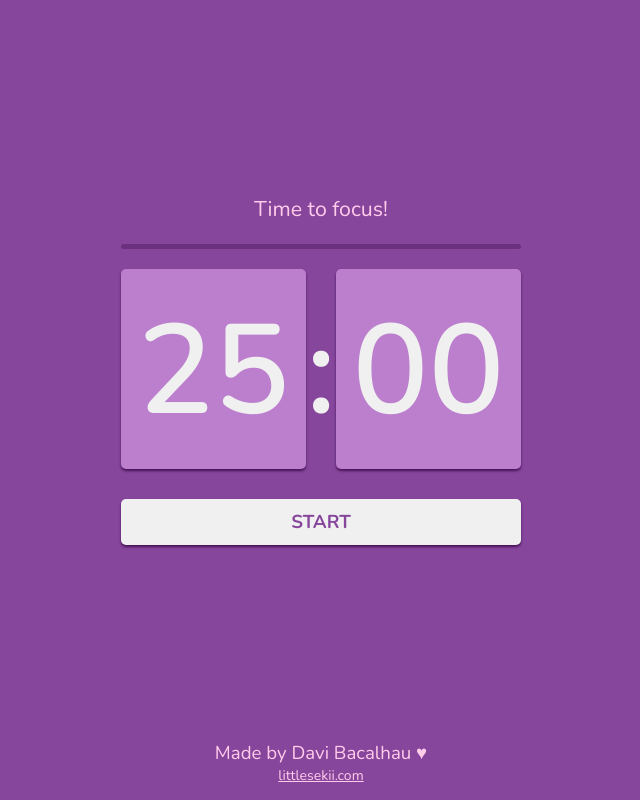
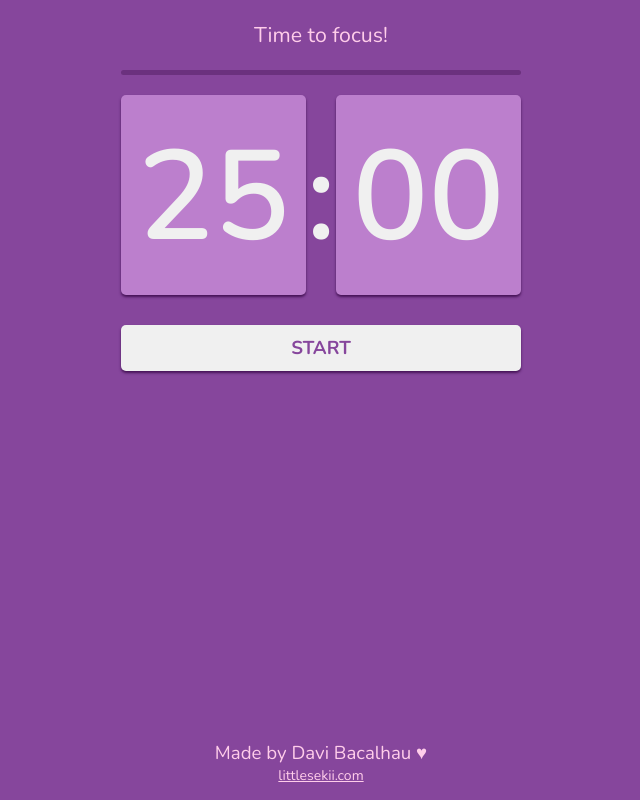
Before and after one commit to bacalhzu/vue-pomodoro, a Vue app: page / in a window 1280 px wide. Shown: the whole page, without its empty margins (319-959 px from the left). Built offline with nearby package versions, Linux system fonts and the light colour scheme.

Commit message:
implemented timer reset and phases

```diff
--- a/src/App.vue
+++ b/src/App.vue
@@ -5,36 +5,43 @@ import Timer from './components/Timer.vue';
 <template>
     <main>
         <Timer class="timer"/>
-  </main>
         <footer>
             <span class="madeby">Made by Davi Bacalhau ♥</span>
             <a class="madeby-link" href="http://littlesekii.com" target="_blank">littlesekii.com</a>
         </footer>
+    </main>
+
+
 </template>
 
 <style scoped>
     main {
         /* background-color: #000; */
 
-        height: calc(100vh - 60px);
+        height: 100vh;
 
-        margin: auto;
-        max-width: 600px;
+        /* margin: auto; */
+        /* max-width: 600px; */
 
         display: flex;
         flex-direction: column;
-        /* justify-content: center; */
         align-items: center;
     }
     .timer {
-        /* background-color: aqua; */
-        margin: auto;
+        z-index: 1;
+        background-color: var(--primary);
+        padding-top: 20px;
+        padding-bottom: 20px;
     }
     footer {
-
+        z-index: 0;
         /* background-color: aliceblue; */
         width: 100%;
         height: 60px;
+
+        position: absolute;
+
+        top: calc(100vh - 60px);
 
         display: flex;
         flex-direction: column;
```
Lines whose indentation alone changed are shown as unchanged.
